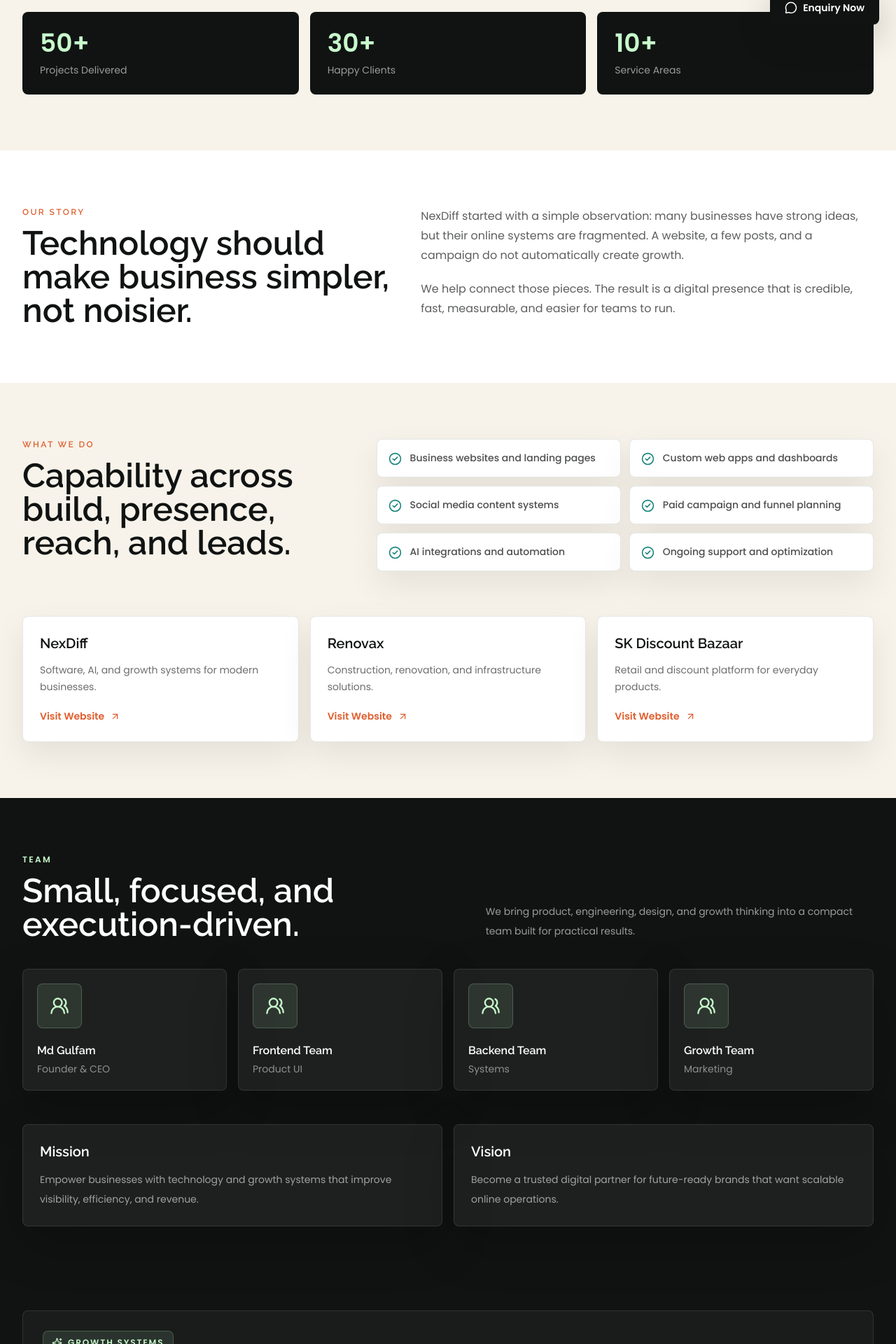
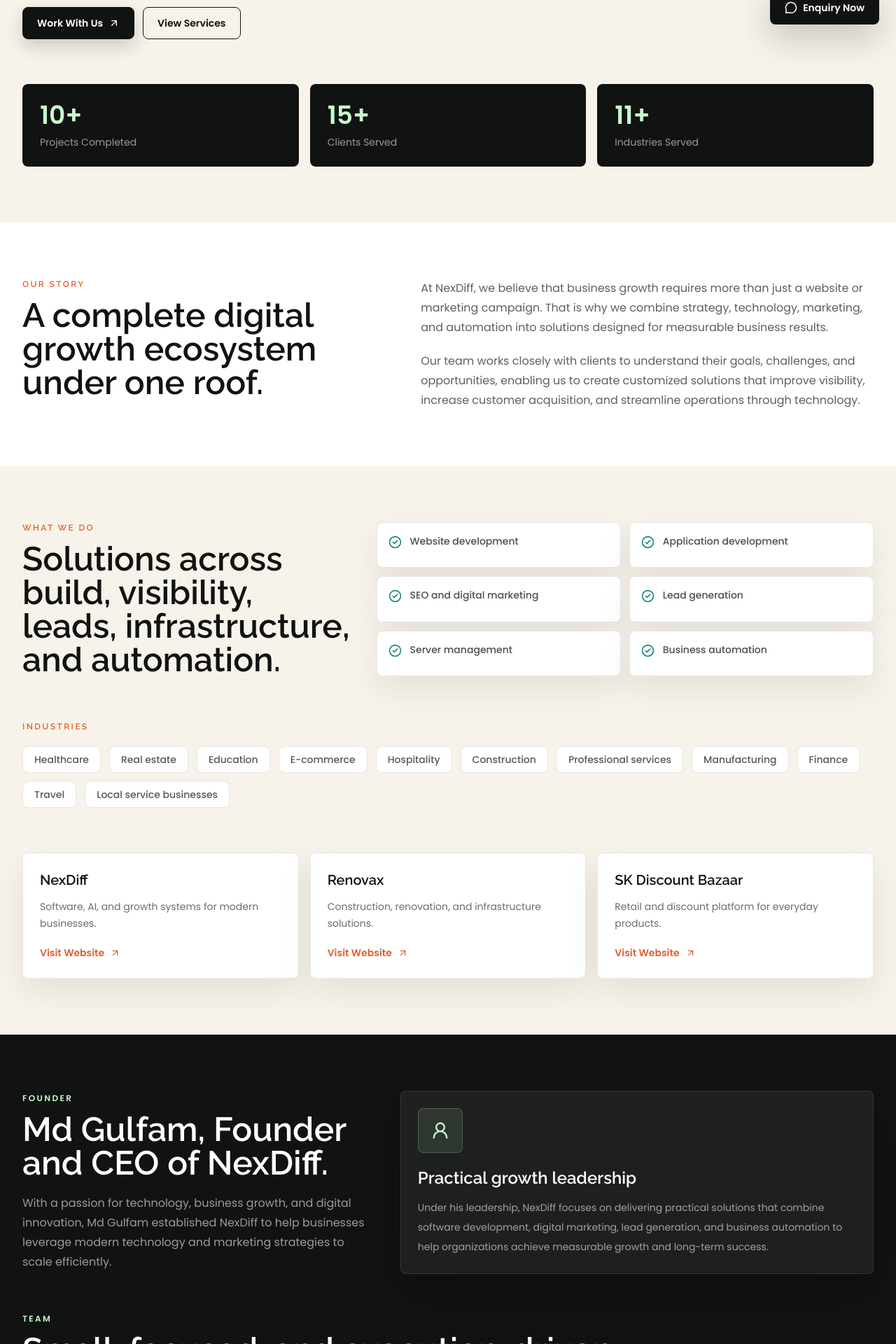
Before and after one commit to Mdgulfam-dev/NexDiff-frontend, a React (Vite) app: page /about in a window 1280 px wide. Shown: the part 741-2661 px from the top of the page at 70% size. Built offline with nearby package versions, Linux system fonts and the light colour scheme; no server answers.

Commit message:
update about page

```diff
--- a/src/pages/About.jsx
+++ b/src/pages/About.jsx
@@ -1,6 +1,15 @@
 import { motion as Motion } from "framer-motion";
+import { useState } from "react";
 import { useNavigate } from "react-router-dom";
-import { ArrowUpRight, CheckCircle2, UsersRound } from "lucide-react";
+import { Helmet } from "react-helmet-async";
+import {
+  ArrowUpRight,
+  CheckCircle2,
+  ChevronDown,
+  HelpCircle,
+  UserRound,
+  UsersRound,
+} from "lucide-react";
 import Button from "../components/Button";
 import CountUp from "../components/CountUp";
 
@@ -12,12 +21,26 @@
 ];
 
 const capabilities = [
-  "Business websites and landing pages",
-  "Custom web apps and dashboards",
-  "Social media content systems",
-  "Paid campaign and funnel planning",
-  "AI integrations and automation",
-  "Ongoing support and optimization",
+  "Website development",
+  "Application development",
+  "SEO and digital marketing",
+  "Lead generation",
+  "Server management",
+  "Business automation",
+];
+
+const industries = [
+  "Healthcare",
+  "Real estate",
+  "Education",
+  "E-commerce",
+  "Hospitality",
+  "Construction",
+  "Professional services",
+  "Manufacturing",
+  "Finance",
+  "Travel",
+  "Local service businesses",
 ];
 
 const brands = [
@@ -38,11 +61,71 @@
   },
 ];
 
+const faqs = [
+  {
+    question: "What is NexDiff?",
+    answer:
+      "NexDiff is a technology-driven digital growth company headquartered in New Delhi, India. We help businesses build online presence, generate qualified leads, and grow through technology and digital marketing solutions.",
+  },
+  {
+    question: "What services does NexDiff provide?",
+    answer:
+      "NexDiff provides website development, application development, SEO, digital marketing, lead generation, server management, and business automation services.",
+  },
+  {
+    question: "Where is NexDiff located?",
+    answer:
+      "NexDiff is headquartered in New Delhi, India, and works with businesses across different locations through digital-first collaboration.",
+  },
+  {
+    question: "Who is the founder of NexDiff?",
+    answer:
+      "NexDiff was founded in 2026 by Md Gulfam, who serves as the Founder and CEO of the company.",
+  },
+  {
+    question: "Which industries does NexDiff serve?",
+    answer:
+      "NexDiff serves healthcare, real estate, education, e-commerce, hospitality, construction, professional services, manufacturing, finance, travel, and local service businesses.",
+  },
+  {
+    question: "Does NexDiff work with international clients?",
+    answer:
+      "Yes. NexDiff works with clients in India and can support international businesses that need technology, marketing, lead generation, or automation support.",
+  },
+  {
+    question: "How can businesses contact NexDiff?",
+    answer:
+      "Businesses can contact NexDiff through the contact page to share their goals, requirements, and project details. The team will review the request and guide the next steps.",
+  },
+];
+
 const About = () => {
   const navigate = useNavigate();
+  const [activeFaq, setActiveFaq] = useState(0);
+  const faqSchema = {
+    "@context": "https://schema.org",
+    "@type": "FAQPage",
+    mainEntity: faqs.map((faq) => ({
+      "@type": "Question",
+      name: faq.question,
+      acceptedAnswer: {
+        "@type": "Answer",
+        text: faq.answer,
+      },
+    })),
+  };
 
   return (
     <main className="page-shell">
+      <Helmet>
+        <title>About NexDiff | Digital Growth Company in New Delhi</title>
+        <meta
+          name="description"
+          content="NexDiff is a technology-driven digital growth company in New Delhi, founded by Md Gulfam, helping businesses grow with development, SEO, marketing, leads, and automation."
+        />
+        <script type="application/ld+json">{JSON.stringify(faqSchema)}</script>
+      </Helmet>
+
       <section className="section-pad">
         <div className="container-wide">
           <div className="grid gap-10 lg:grid-cols-[1.04fr_0.96fr] lg:items-center">
@@ -53,12 +136,14 @@
                 animate={{ opacity: 1, y: 0 }}
                 className="mt-4 max-w-4xl text-4xl font-semibold leading-tight sm:text-6xl"
               >
-                We build practical digital systems for businesses that want to grow online.
+                Helping businesses grow through technology, marketing, and innovation.
               </Motion.h1>
               <p className="mt-6 max-w-2xl text-sm leading-7 text-[#101312]/65 sm:text-base">
-                NexDiff is a growth-focused technology partner. We combine
-                software development, social presence, digital marketing, and
-                lead generation into one connected operating system for brands.
+                NexDiff is a technology-driven digital growth company
+                headquartered in New Delhi, India, founded in 2026 by Md
+                Gulfam. We help startups, small businesses, and growing
+                enterprises build a strong online presence, generate qualified
+                leads, and achieve sustainable business growth.
               </p>
               <div className="mt-8 flex flex-col gap-3 sm:flex-row">
                 <Button onClick={() => navigate("/contact")}>
@@ -78,9 +163,9 @@
                 </p>
                 <h2 className="mt-2 text-2xl font-semibold">Built around business outcomes</h2>
                 <p className="mt-3 text-sm leading-7 text-[#101312]/65">
-                  We plan, build, launch, and improve digital systems that help
-                  businesses look credible online, capture enquiries, and manage
-                  growth with less scattered effort.
+                  We provide a complete growth ecosystem that combines
+                  development, SEO, digital marketing, lead generation, server
+                  management, and automation under one roof.
                 </p>
               </div>
             </div>
@@ -88,9 +173,9 @@
 
           <div className="mt-16 grid gap-4 md:grid-cols-3">
             {[
-              { value: "50+", label: "Projects Delivered" },
-              { value: "30+", label: "Happy Clients" },
-              { value: "10+", label: "Service Areas" },
+              { value: "10+", label: "Projects Completed" },
+              { value: "15+", label: "Clients Served" },
+              { value: "11+", label: "Industries Served" },
             ].map((item) => (
               <div key={item.label} className="rounded-lg border border-[#101312]/10 bg-[#101312] p-6 text-white">
                 <p className="text-4xl font-semibold text-[#c7f9cc]">
@@ -108,18 +193,21 @@
           <div>
             <p className="eyebrow">Our story</p>
             <h2 className="mt-3 text-3xl font-semibold sm:text-5xl">
-              Technology should make business simpler, not noisier.
+              A complete digital growth ecosystem under one roof.
             </h2>
           </div>
           <div className="space-y-5 text-sm leading-7 text-[#101312]/68 sm:text-base">
             <p>
-              NexDiff started with a simple observation: many businesses have
-              strong ideas, but their online systems are fragmented. A website,
-              a few posts, and a campaign do not automatically create growth.
+              At NexDiff, we believe that business growth requires more than
+              just a website or marketing campaign. That is why we combine
+              strategy, technology, marketing, and automation into solutions
+              designed for measurable business results.
             </p>
             <p>
-              We help connect those pieces. The result is a digital presence
-              that is credible, fast, measurable, and easier for teams to run.
+              Our team works closely with clients to understand their goals,
+              challenges, and opportunities, enabling us to create customized
+              solutions that improve visibility, increase customer acquisition,
+              and streamline operations through technology.
             </p>
           </div>
         </div>
@@ -131,7 +219,7 @@
             <div>
               <p className="eyebrow">What we do</p>
               <h2 className="mt-3 text-3xl font-semibold sm:text-5xl">
-                Capability across build, presence, reach, and leads.
+                Solutions across build, visibility, leads, infrastructure, and automation.
               </h2>
             </div>
             <div className="grid gap-3 sm:grid-cols-2">
@@ -140,6 +228,20 @@
                   <CheckCircle2 size={19} className="mt-0.5 shrink-0 text-[#16837a]" />
                   <p className="text-sm font-medium text-[#101312]/75">{item}</p>
                 </div>
+              ))}
+            </div>
+          </div>
+
+          <div className="mt-16">
+            <p className="eyebrow">Industries</p>
+            <div className="mt-5 flex flex-wrap gap-3">
+              {industries.map((industry) => (
+                <span
+                  key={industry}
+                  className="rounded-lg border border-[#101312]/10 bg-white px-4 py-2 text-sm font-medium text-[#101312]/70"
+                >
+                  {industry}
+                </span>
               ))}
             </div>
           </div>
@@ -166,7 +268,42 @@
 
       <section className="section-pad bg-[#101312] text-white">
         <div className="container-wide">
-          <div className="flex flex-col justify-between gap-6 md:flex-row md:items-end">
+          <div className="grid gap-10 lg:grid-cols-[0.85fr_1.15fr] lg:items-center">
+            <div>
+              <p className="text-xs font-semibold uppercase tracking-[0.2em] text-[#c7f9cc]">
+                Founder
+              </p>
+              <h2 className="mt-3 text-3xl font-semibold sm:text-5xl">
+                Md Gulfam, Founder and CEO of NexDiff.
+              </h2>
+              <p className="mt-5 max-w-xl text-sm leading-7 text-white/58 sm:text-base">
+                With a passion for technology, business growth, and digital
+                innovation, Md Gulfam established NexDiff to help businesses
+                leverage modern technology and marketing strategies to scale
+                efficiently.
+              </p>
+            </div>
+
+            <Motion.div
+              initial={{ opacity: 0, y: 18 }}
+              whileInView={{ opacity: 1, y: 0 }}
+              viewport={{ once: true }}
+              className="dark-card rounded-lg p-6"
+            >
+              <div className="flex h-16 w-16 items-center justify-center rounded-lg border border-[#c7f9cc]/20 bg-[#c7f9cc]/10 text-[#c7f9cc]">
+                <UserRound size={28} />
+              </div>
+              <h3 className="mt-5 text-2xl font-semibold">Practical growth leadership</h3>
+              <p className="mt-3 text-sm leading-7 text-white/58">
+                Under his leadership, NexDiff focuses on delivering practical
+                solutions that combine software development, digital marketing,
+                lead generation, and business automation to help organizations
+                achieve measurable growth and long-term success.
+              </p>
+            </Motion.div>
+          </div>
+
+          <div className="mt-14">
             <div>
               <p className="text-xs font-semibold uppercase tracking-[0.2em] text-[#c7f9cc]">
                 Team
@@ -175,10 +312,6 @@
                 Small, focused, and execution-driven.
               </h2>
             </div>
-            <p className="max-w-xl text-sm leading-7 text-white/58">
-              We bring product, engineering, design, and growth thinking into a
-              compact team built for practical results.
-            </p>
           </div>
 
           <div className="mt-10 grid gap-4 sm:grid-cols-2 lg:grid-cols-4">
@@ -204,16 +337,77 @@
             <div className="dark-card rounded-lg p-6">
               <h3 className="text-xl font-semibold">Mission</h3>
               <p className="mt-3 text-sm leading-7 text-white/58">
-                Empower businesses with technology and growth systems that
-                improve visibility, efficiency, and revenue.
+                Helping businesses grow through technology, marketing, and
+                innovation.
               </p>
             </div>
             <div className="dark-card rounded-lg p-6">
               <h3 className="text-xl font-semibold">Vision</h3>
               <p className="mt-3 text-sm leading-7 text-white/58">
-                Become a trusted digital partner for future-ready brands that
-                want scalable online operations.
+                To become a trusted global growth partner that empowers
+                thousands of businesses worldwide through innovative digital
+                solutions and sustainable growth strategies.
               </p>
+            </div>
+          </div>
+        </div>
+      </section>
+
+      <section className="section-pad bg-white text-[#101312]">
+        <div className="container-wide">
+          <div className="grid gap-10 lg:grid-cols-[0.78fr_1.22fr] lg:items-start">
+            <div>
+              <p className="eyebrow">FAQ</p>
+              <h2 className="mt-3 max-w-2xl text-3xl font-semibold leading-tight sm:text-5xl">
+                Frequently asked questions about NexDiff.
+              </h2>
+              <p className="mt-5 max-w-xl text-sm leading-7 text-[#101312]/65 sm:text-base">
+                Quick answers for businesses exploring NexDiff as a technology,
+                marketing, and growth partner.
+              </p>
+            </div>
+
+            <div className="space-y-3">
+              {faqs.map((faq, index) => {
+                const isOpen = activeFaq === index;
+
+                return (
+                  <article
+                    key={faq.question}
+                    className="light-card overflow-hidden rounded-lg"
+                  >
+                    <button
+                      type="button"
+                      onClick={() => setActiveFaq(isOpen ? -1 : index)}
+                      className="flex w-full items-center justify-between gap-4 px-5 py-5 text-left"
+                    >
+                      <span className="flex items-start gap-3">
+                        <HelpCircle
+                          size={19}
+                          className="mt-0.5 shrink-0 text-[#16837a]"
+                        />
+                        <span className="text-base font-semibold leading-6">
+                          {faq.question}
+                        </span>
+                      </span>
+                      <ChevronDown
+                        size={20}
+                        className={`shrink-0 text-[#101312]/45 transition ${
+                          isOpen ? "rotate-180" : ""
+                        }`}
+                      />
+                    </button>
+
+                    {isOpen && (
+                      <div className="border-t border-[#101312]/10 px-5 pb-5 pt-4">
+                        <p className="text-sm leading-7 text-[#101312]/65">
+                          {faq.answer}
+                        </p>
+                      </div>
+                    )}
+                  </article>
+                );
+              })}
             </div>
           </div>
         </div>
```
